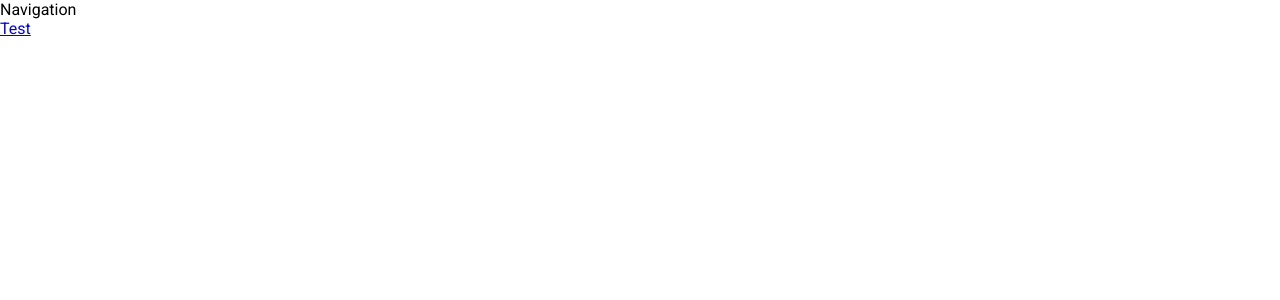
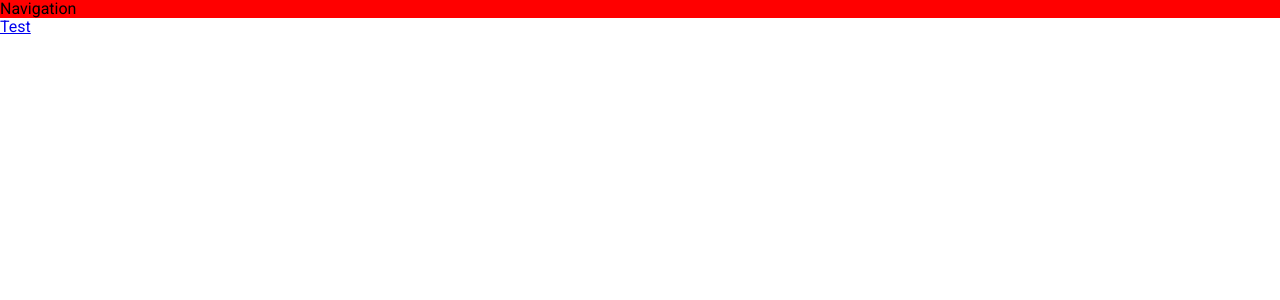
Before and after one commit to Loruz/eneba-test, a React (Create React App) app in the folder client/: page / in a window 1280 px wide. Shown: the top 300 px of the page. Built offline with nearby package versions, Linux system fonts and the light colour scheme.

Commit message:
Added normalize css

```diff
--- a/client/package.json
+++ b/client/package.json
@@ -10,6 +10,7 @@
     "@types/node": "^12.0.0",
     "@types/react": "^17.0.0",
     "@types/react-dom": "^17.0.0",
+    "normalize.css": "^8.0.1",
     "react": "^17.0.2",
     "react-dom": "^17.0.2",
     "react-scripts": "4.0.3",
--- a/client/src/components/global/AppNavigation.tsx
+++ b/client/src/components/global/AppNavigation.tsx
@@ -1,7 +1,7 @@
 import styles from '../../styles/global/Navigation.module.css'
 function AppNavigation() {
   return (
-    <div className={styles.lol}>Navigation</div>
+    <div className={styles.navigation}>Navigation</div>
   )
 }
 
--- a/client/src/index.css
+++ b/client/src/index.css
@@ -1,13 +1,3 @@
 body {
-  margin: 0;
-  font-family: -apple-system, BlinkMacSystemFont, 'Segoe UI', 'Roboto', 'Oxygen',
-    'Ubuntu', 'Cantarell', 'Fira Sans', 'Droid Sans', 'Helvetica Neue',
-    sans-serif;
-  -webkit-font-smoothing: antialiased;
-  -moz-osx-font-smoothing: grayscale;
+    font-family: 'Roboto', sans-serif;
 }
-
-code {
-  font-family: source-code-pro, Menlo, Monaco, Consolas, 'Courier New',
-    monospace;
-}
--- a/client/src/index.tsx
+++ b/client/src/index.tsx
@@ -1,5 +1,6 @@
 import React from 'react';
 import ReactDOM from 'react-dom';
+import 'normalize.css'
 import './index.css';
 import App from './App';
 import reportWebVitals from './reportWebVitals';
--- a/client/src/styles/App.css
+++ b/client/src/styles/App.css
@@ -6,7 +6,3 @@
     --font-bold: '700';
     --font-regular: '400';
 }
-
-body {
-    font-family: 'Roboto', sans-serif;
-}
```
Also changed, not shown: client/src/logo.svg (deleted), 1 other file (tests, documents, lock files or other folders).
